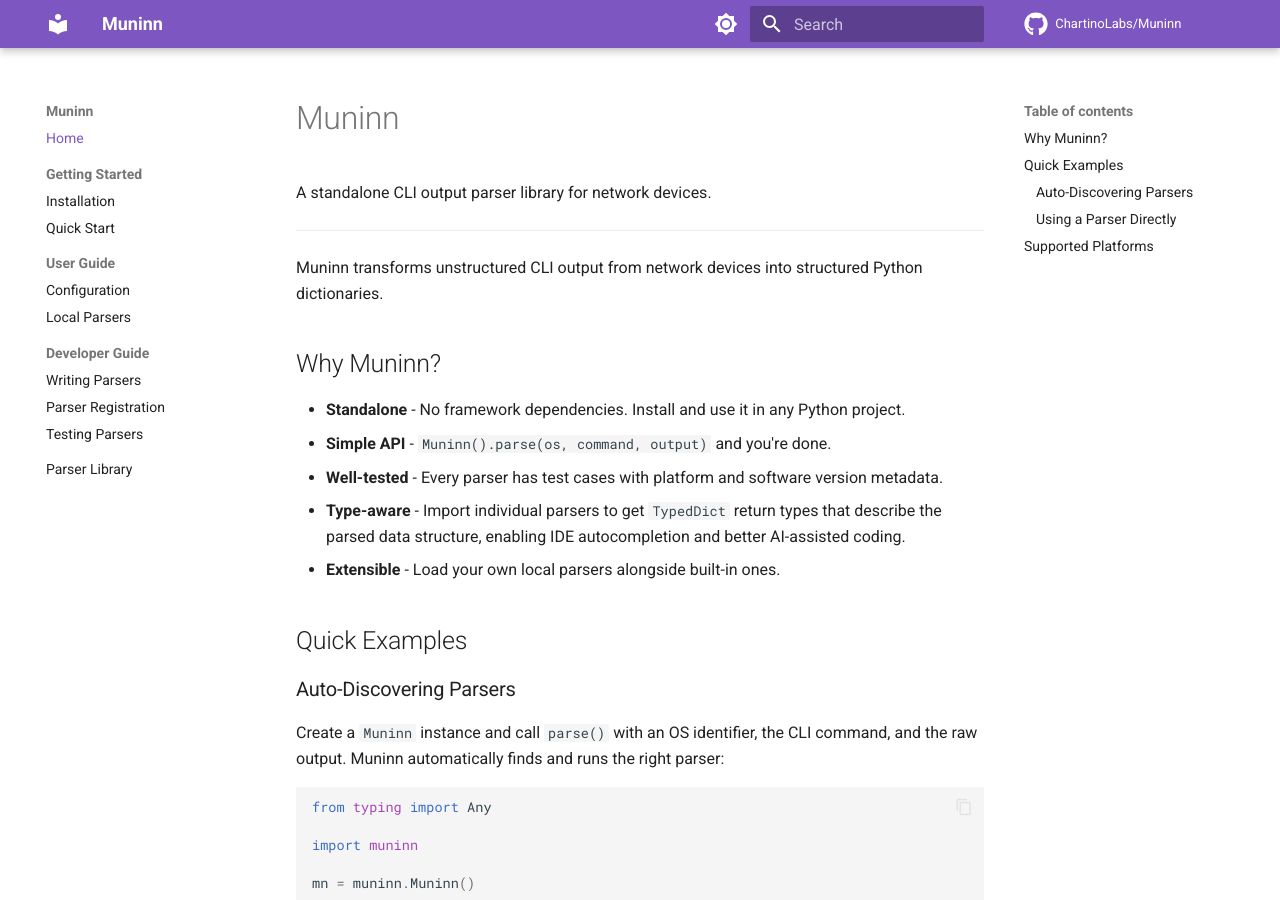
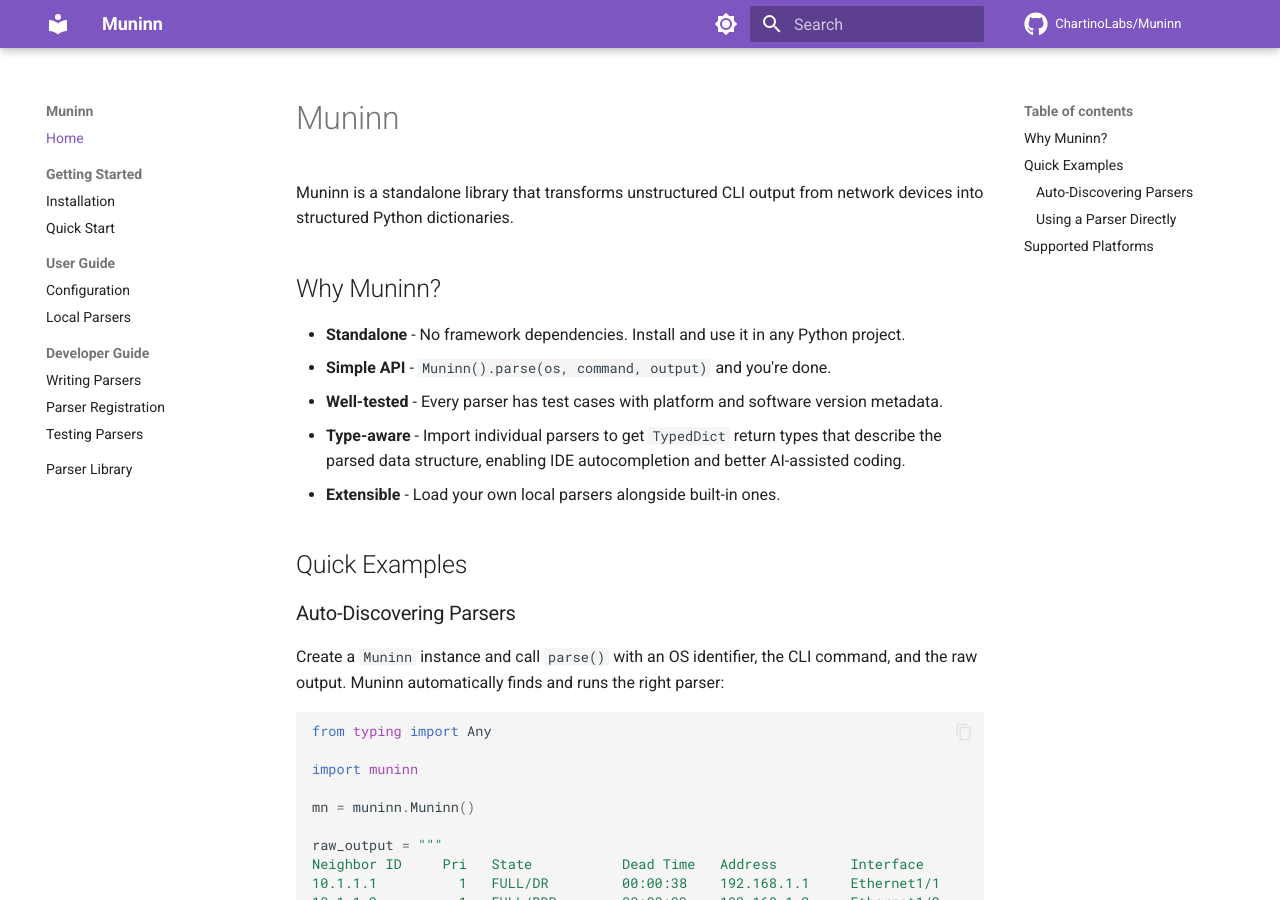
Before and after one commit to ChartinoLabs/Muninn, an MkDocs documentation site: the page built from docs/index.md, in a window 1280 px wide and 900 px high. Built offline with MkDocs 1.6.1 and Material for MkDocs 9.7.7, drawn with Linux system fonts in a browser that asks for light colours; comment, search, counter and statistics services are not loaded.

Commit message:
docs: combine index intro into a single sentence
Co-Authored-By: Claude Opus 4.6 (1M context) <noreply@anthropic.com>

```diff
--- a/docs/index.md
+++ b/docs/index.md
@@ -1,10 +1,6 @@
 # Muninn
 
-A standalone CLI output parser library for network devices.
-
----
-
-Muninn transforms unstructured CLI output from network devices into structured Python dictionaries.
+Muninn is a standalone library that transforms unstructured CLI output from network devices into structured Python dictionaries.
 
 ## Why Muninn?
 
```
